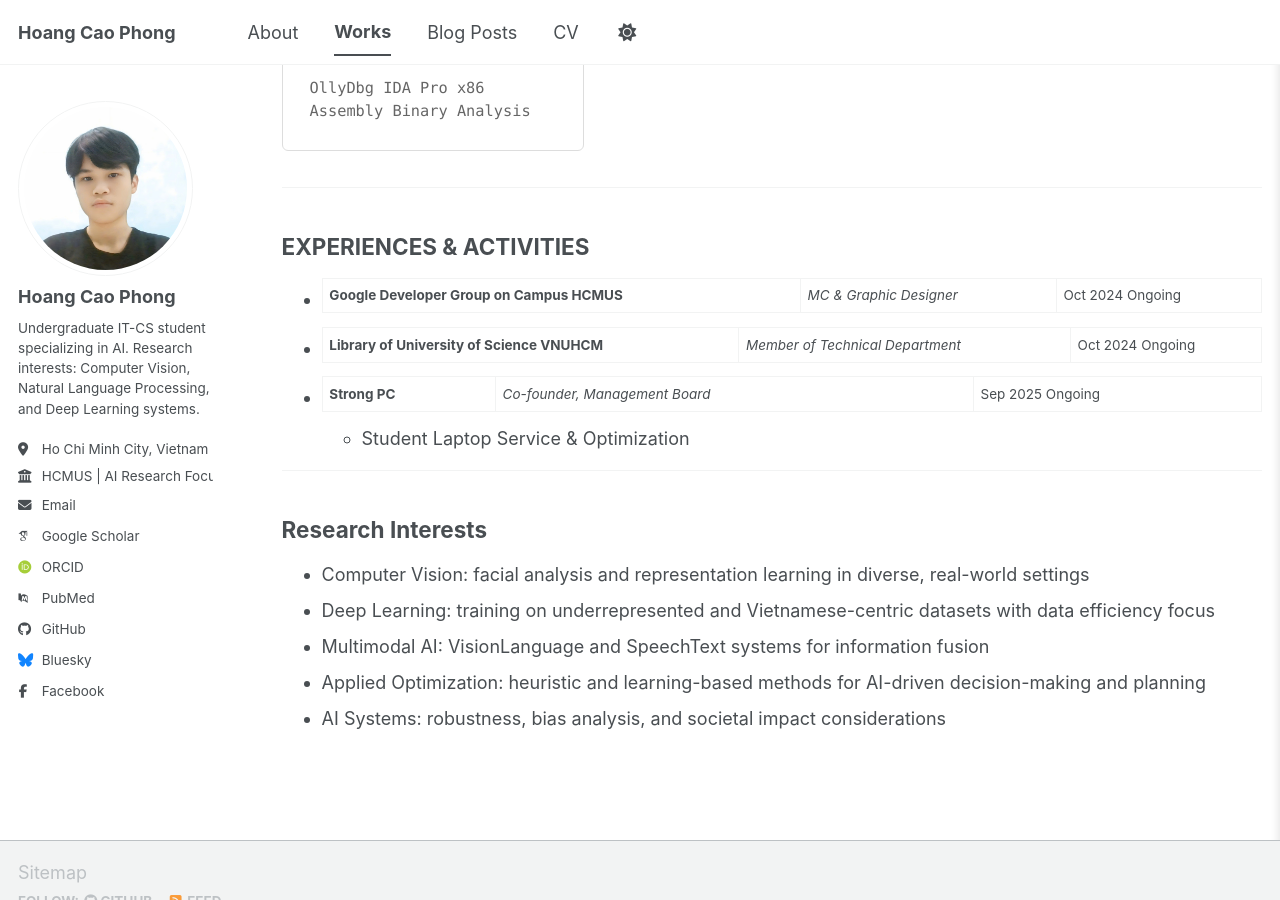
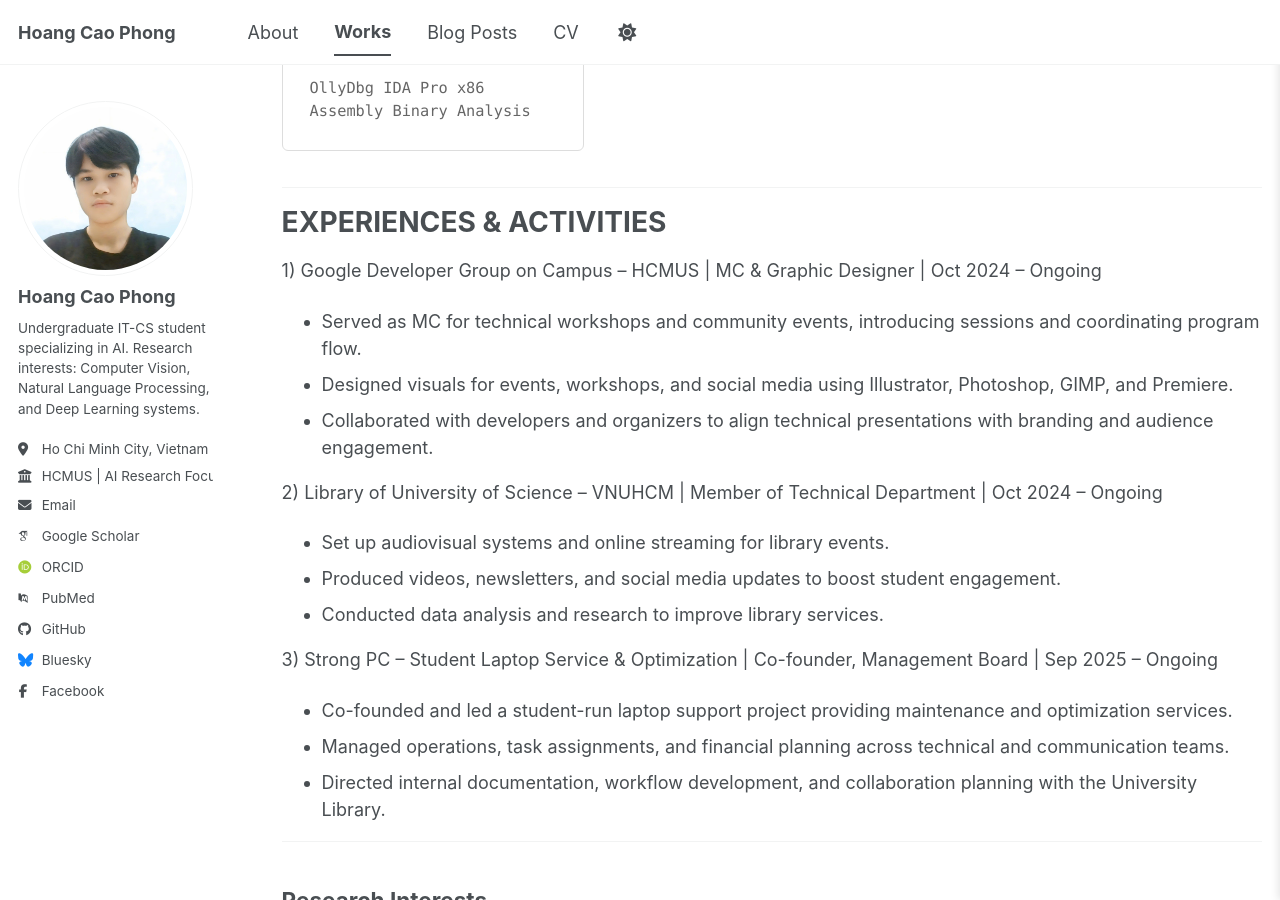
Before and after one commit to HoangCaoPhong/HoangCaoPhong.github.io, a Jekyll site: the page built from _pages/works.md, in a window 1280 px wide and 900 px high, scrolled down 1174 px. Built offline with Jekyll 4.4.1, drawn with Linux system fonts in a browser that asks for light colours; some web fonts are replaced; a script bundle is joined from its source files by our own code; library files that are not in the unit come from our copies.

Commit message:
fix works page

```diff
--- a/_pages/works.md
+++ b/_pages/works.md
@@ -458,14 +458,22 @@
 
 ---
 
-## EXPERIENCES & ACTIVITIES
+# EXPERIENCES & ACTIVITIES
 
-- **Google Developer Group on Campus  HCMUS** | *MC & Graphic Designer* | Oct 2024  Ongoing
+1) Google Developer Group on Campus – HCMUS | MC & Graphic Designer | Oct 2024 – Ongoing
+   - Served as MC for technical workshops and community events, introducing sessions and coordinating program flow.
+   - Designed visuals for events, workshops, and social media using Illustrator, Photoshop, GIMP, and Premiere.
+   - Collaborated with developers and organizers to align technical presentations with branding and audience engagement.
 
-- **Library of University of Science  VNUHCM** | *Member of Technical Department* | Oct 2024  Ongoing
+2) Library of University of Science – VNUHCM | Member of Technical Department | Oct 2024 – Ongoing
+   - Set up audiovisual systems and online streaming for library events.
+   - Produced videos, newsletters, and social media updates to boost student engagement.
+   - Conducted data analysis and research to improve library services.
 
-- **Strong PC** | *Co-founder, Management Board* | Sep 2025  Ongoing
-  - Student Laptop Service & Optimization
+3) Strong PC – Student Laptop Service & Optimization | Co-founder, Management Board | Sep 2025 – Ongoing
+   - Co-founded and led a student-run laptop support project providing maintenance and optimization services.
+   - Managed operations, task assignments, and financial planning across technical and communication teams.
+   - Directed internal documentation, workflow development, and collaboration planning with the University Library.
 
 ---
 
```
